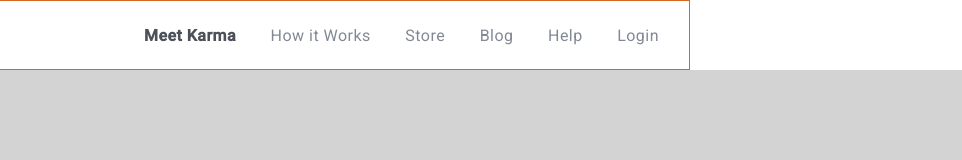
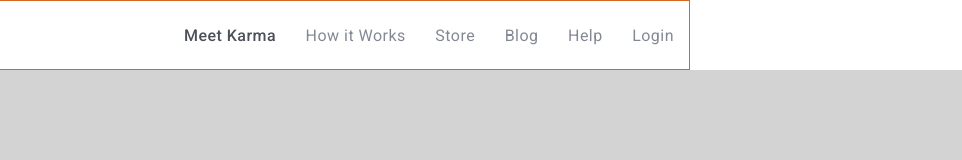
Before and after one commit to lyndiholzwarth/startup-landing-page-clone, a plain HTML site: page index.html in a window 1280 px wide. Shown: the full height of the page, 318-1280 px from the left. Drawn offline with Linux system fonts and the light colour scheme.

Commit message:
End of lesson 4.4

```diff
--- a/CSS/style.css
+++ b/CSS/style.css
@@ -47,7 +47,7 @@ table {
 	border-collapse: collapse;
 	border-spacing: 0;
 }
-
+/*added to make sections visible*/
 body{
 	background-color: LightGray;
 }
@@ -60,16 +60,15 @@ div {
 body{
 }
 
+.content{
+	padding: 0px 15px;
+}
+
 .top-navigation {
 	background-color: #FFF;
 	position: fixed;
 	width:100%;
 	height: 4.375rem;
-	font-family: 'Roboto', sans-serif;
-	font-size: 16px;
-	color: #838994;
-	letter-spacing: 0.03em;
-	-webkit-font-smoothing: antialiased;
 }
 
 .top-navigation .logo{
@@ -80,22 +79,26 @@ body{
 	width: 46rem;
 	height:4.375rem;
 	margin: 0 auto;
-	padding: 0px 15px;
 }
 
 .top-navigation .links{
 	float:right;
 	margin-top: 1.7rem;
+	font-family: 'Roboto', sans-serif;
+	font-size: 16px;
+	color: #838994;
+	letter-spacing: 0.03em;
+	-webkit-font-smoothing: antialiased;
 }
 
 .top-navigation .links li{
 	display:inline-block;
-	padding: 0px 15px;
+	margin-left: 25px;
 }
 
 .top-navigation .links > .active {
     color: #4c5058;
-    font-weight: 600;
+    font-weight: 500;
 }
 
 .top-navigation .links li:hover {
--- a/index.html
+++ b/index.html
@@ -10,12 +10,12 @@
 	<nav class="top-navigation">
 		<div class="content">
 			<ul class="links">
-				<li class="active">Meet Karma</li>
-				<li>How it Works</li>
-				<li>Store</li>
-				<li>Blog</li>
-				<li>Help</li>
-				<li>Login</li>
+				<li class="active"><a>Meet Karma</a></li>
+				<li><a>How it Works</a></li>
+				<li><a>Store</a></li>
+				<li><a>Blog</a></li>
+				<li><a>Help</a></li>
+				<li><a>Login</a></li>
 			</ul>
 			<img class="logo" src="images/karma-logo copy.svg" width="26px" alt="Logo Image" height: 70px;>
 		</div>
```
